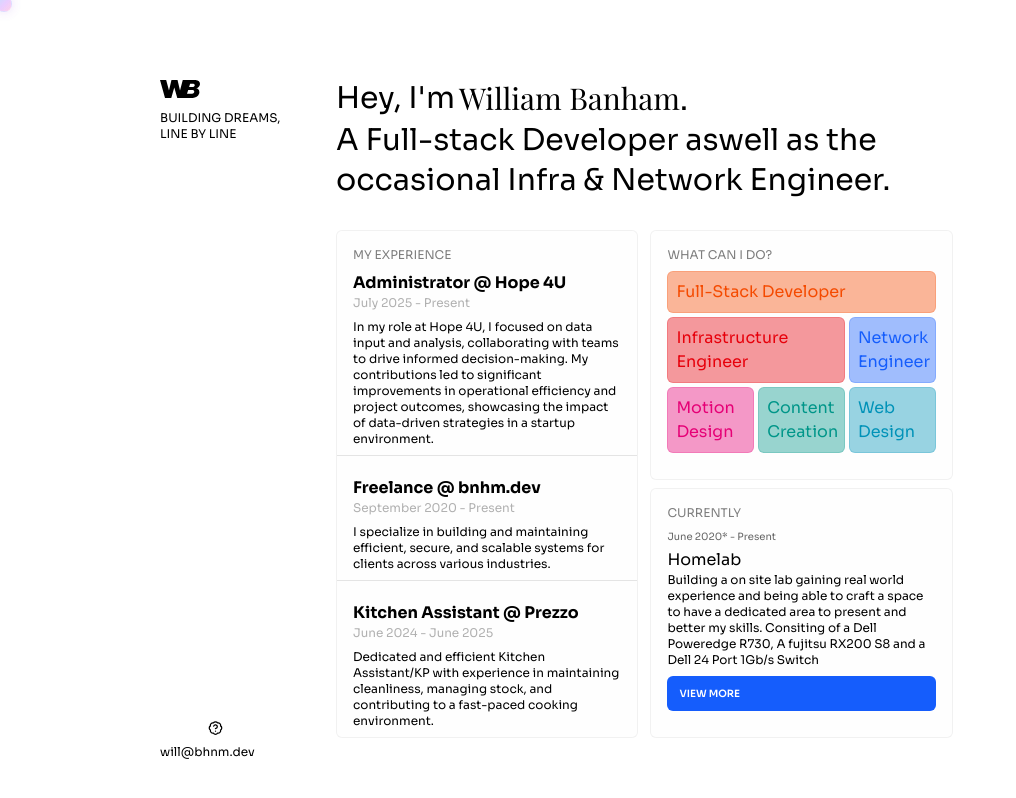
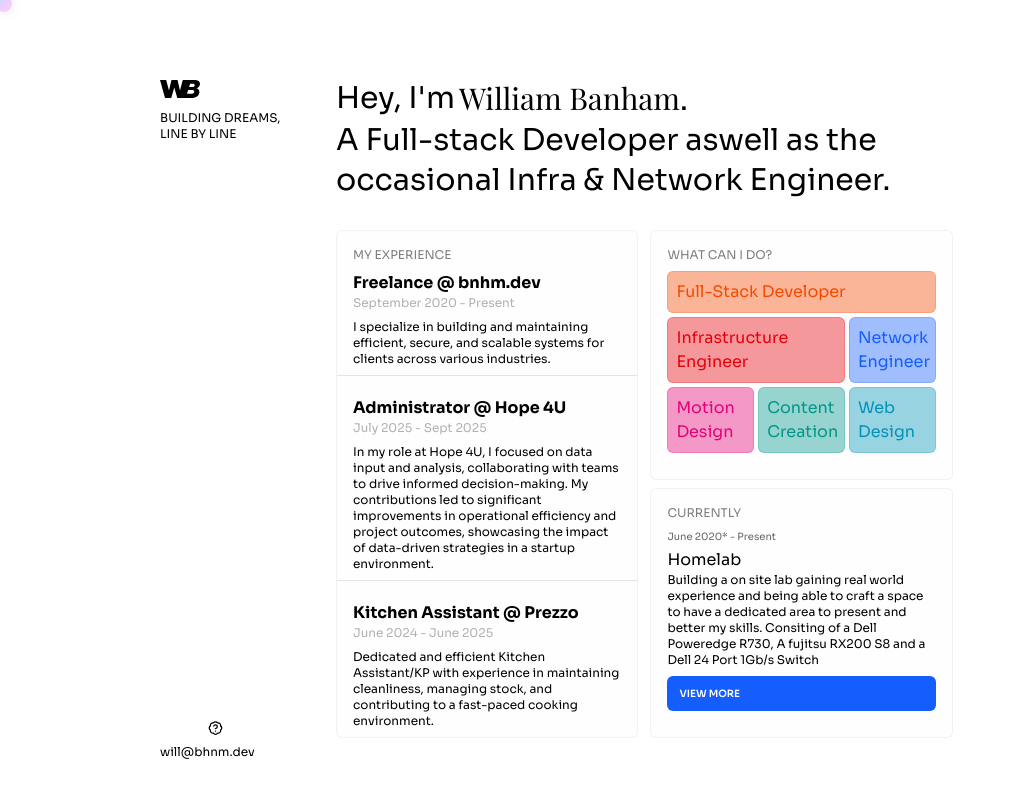
Before and after one commit to wrlliam/bnhm.dev, a Next.js app: page / in a window 1280 px wide. Shown: the whole page, without its empty margins (0-1016 px from the left). Built offline with nearby package versions, Linux system fonts and the light colour scheme; some icons are missing; a web font is replaced by a local one.

Commit message:
updated employment status

```diff
--- a/src/components/SubModule.tsx
+++ b/src/components/SubModule.tsx
@@ -16,7 +16,7 @@ export const EXPERIENCE = [
     title: "Administrator",
     company: "Hope 4U",
     location: "On-site",
-    timeFrame: "July 2025 - Present",
+    timeFrame: "July 2025 - Sept 2025",
     description:
       "In my role at Hope 4U, I focused on data input and analysis, collaborating with teams to drive informed decision-making. My contributions led to significant improvements in operational efficiency and project outcomes, showcasing the impact of data-driven strategies in a startup environment.",
   },
```
